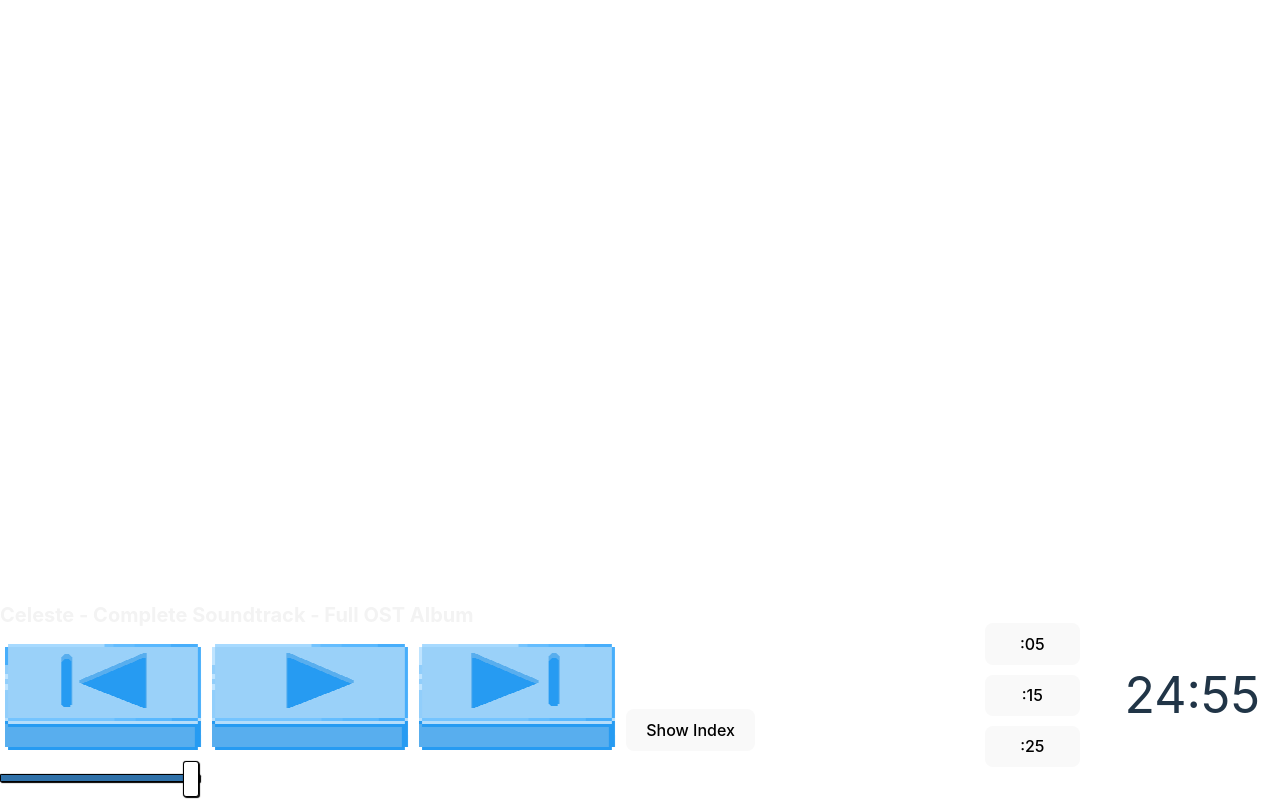
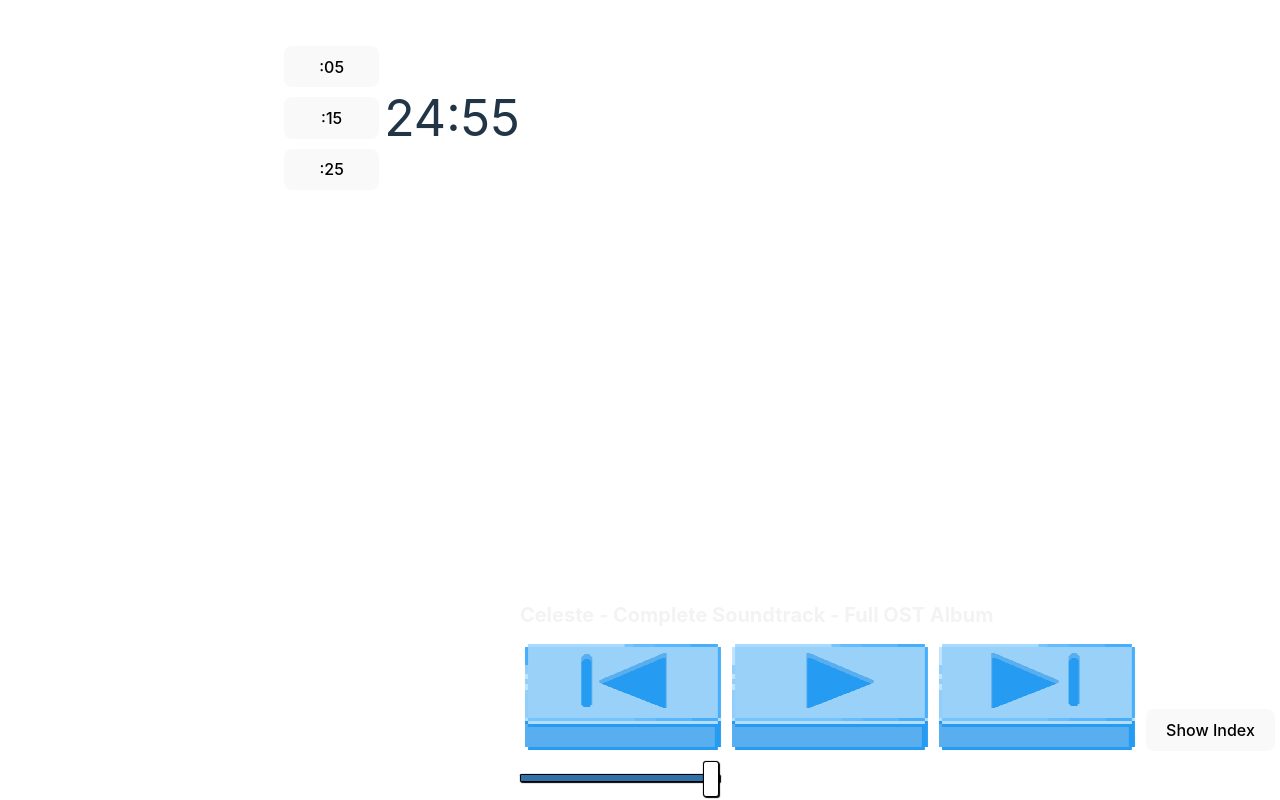
Before and after one commit to galenddavis/space-time-r, a React (Vite) app: page / in a window 1280 px wide. Built offline with nearby package versions, Linux system fonts and the light colour scheme.

Commit message:
refactored index and vid player functionallity to be seperate

```diff
--- a/src/App.css
+++ b/src/App.css
@@ -15,9 +15,10 @@
   height: 100vh;
   width: 100vw;
   grid-template-columns: 3fr 1fr;
-  grid-template-rows: 3fr 1fr;
+  grid-template-rows: 2fr 2fr 1fr;
   grid-template-areas:
-    "planet-area tracklist"
-    "video-player timer"
+    "planet-area timer"
+    "planet-area video-index"
+    "video-controls video-index"
   ;
 }
--- a/src/App.tsx
+++ b/src/App.tsx
@@ -2,22 +2,40 @@ import Timer from './components/timer/timer'
 import VideoCommander from './components/videos/vid-command-center'
 import './App.css'
 import "./components/timer/timer.css"
+import { Video, videoList } from './components/utils/vid-utils';
+import VideoIndex from './components/videos/vid-index'
+import { useEffect, useState } from 'react';
 // import { useContext, useState } from 'react';
 // import { VideoContext } from './components/contexts/videoContext';
 // import VideoPlayer from './components/videos/vid-player'
-// import VideoIndex from './components/videos/vid-index'
-// import { Video, videoList } from './components/utils/vid-utils';
 
 
 
 
 function App() {
 
+  // Initial video details
+      const defaultVideo: Video = {
+          title: videoList[0].title,
+          id: videoList[0].id
+      }
+
+      // const [indexShown, setIndexShown] = useState<boolean>(false)
+      const [currentVid, setCurrentVid] = useState<Video>(defaultVideo)
+      const [currentIdx, setCurrentIdx] = useState<number>(0)
+      console.log("APP", currentVid)
+
+      useEffect(() => {
+        setCurrentVid(videoList[currentIdx])
+      }, [currentIdx])
+
 
   return (
     <div className="app-wrapper">
       <Timer/>
-      <VideoCommander/>
+      <VideoCommander currVideo={currentVid} currIdx={currentIdx} setCurrentIdx={setCurrentIdx}/>
+      {/* <VideoIndex selectTrack={selectTrack} indexShown={indexShown} setIndexShown={setIndexShown}/> */}
+      <VideoIndex setCurrentIdx={setCurrentIdx}/>
     </div>
   )
 }
```
Also changed, not shown: src/components/videos/vid-player.tsx (+9 -0 lines).
